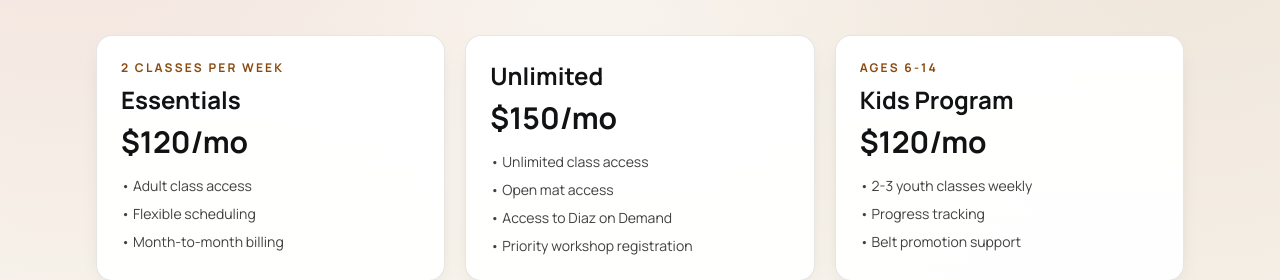
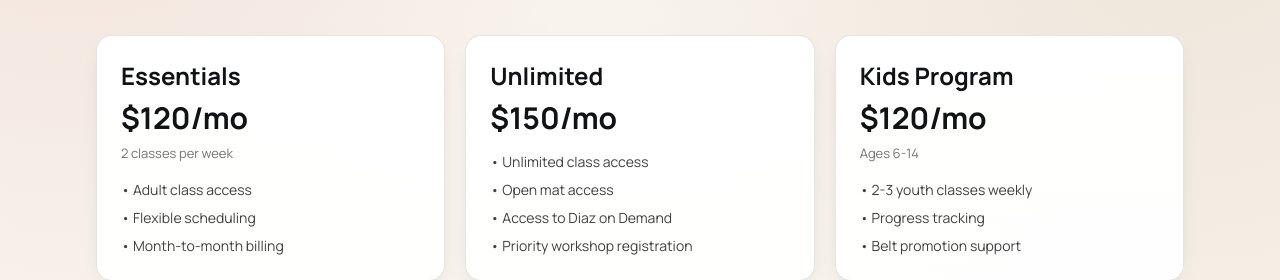
Before and after one commit to codyjohnsontx/DiazMartialArts, a Next.js app: page /pricing in a window 1280 px wide. Shown: the part 202-482 px from the top of the page. Built offline with nearby package versions, Linux system fonts and the light colour scheme; no server answers.

Commit message:
no-mistakes(review): Show pricing plan notes as plain text under price

```diff
--- a/app/pricing/page.tsx
+++ b/app/pricing/page.tsx
@@ -21,13 +21,9 @@ export default function PricingPage() {
       <div className="grid gap-5 md:grid-cols-3">
         {plans.map((plan) => (
           <Card key={plan.name} className="h-full">
-            {plan.notes && (
-              <p className="mb-2 text-xs font-bold uppercase tracking-[0.18em] text-bronze">
-                {plan.notes}
-              </p>
-            )}
             <h2 className="text-2xl font-bold text-ink">{plan.name}</h2>
             <p className="mt-2 text-3xl font-bold text-ink">{plan.price}</p>
+            {plan.notes && <p className="mt-2 text-[13px] text-black/55">{plan.notes}</p>}
             <ul className="mt-4 space-y-2 text-sm text-black/75">
               {plan.features.map((feature) => (
                 <li key={feature}>• {feature}</li>
--- a/content/pricing.ts
+++ b/content/pricing.ts
@@ -1,7 +1,7 @@
 type Plan = {
   name: string;
   price: string;
-  /** A fact about the plan shown above its name; left off when there is none. */
+  /** A fact about the plan shown under its price; left off when there is none. */
   notes?: string;
   features: readonly string[];
 };
```
